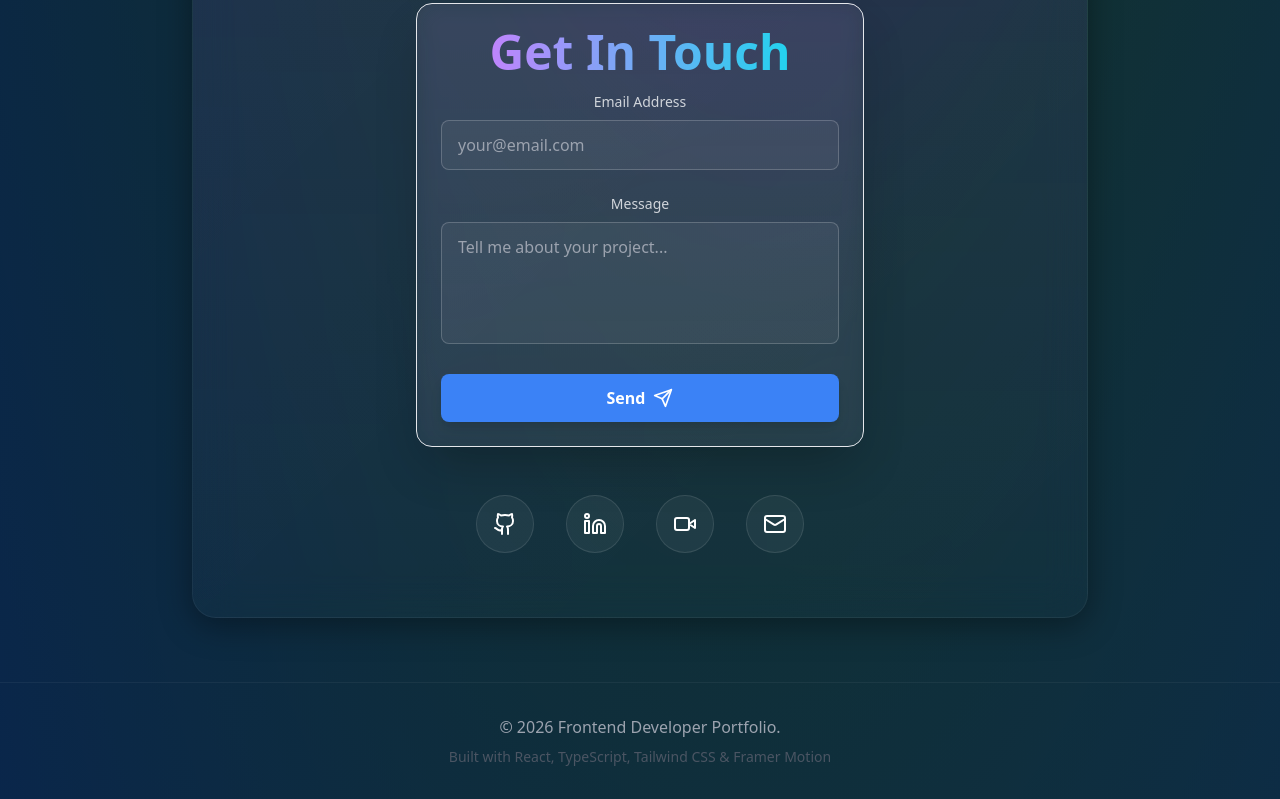
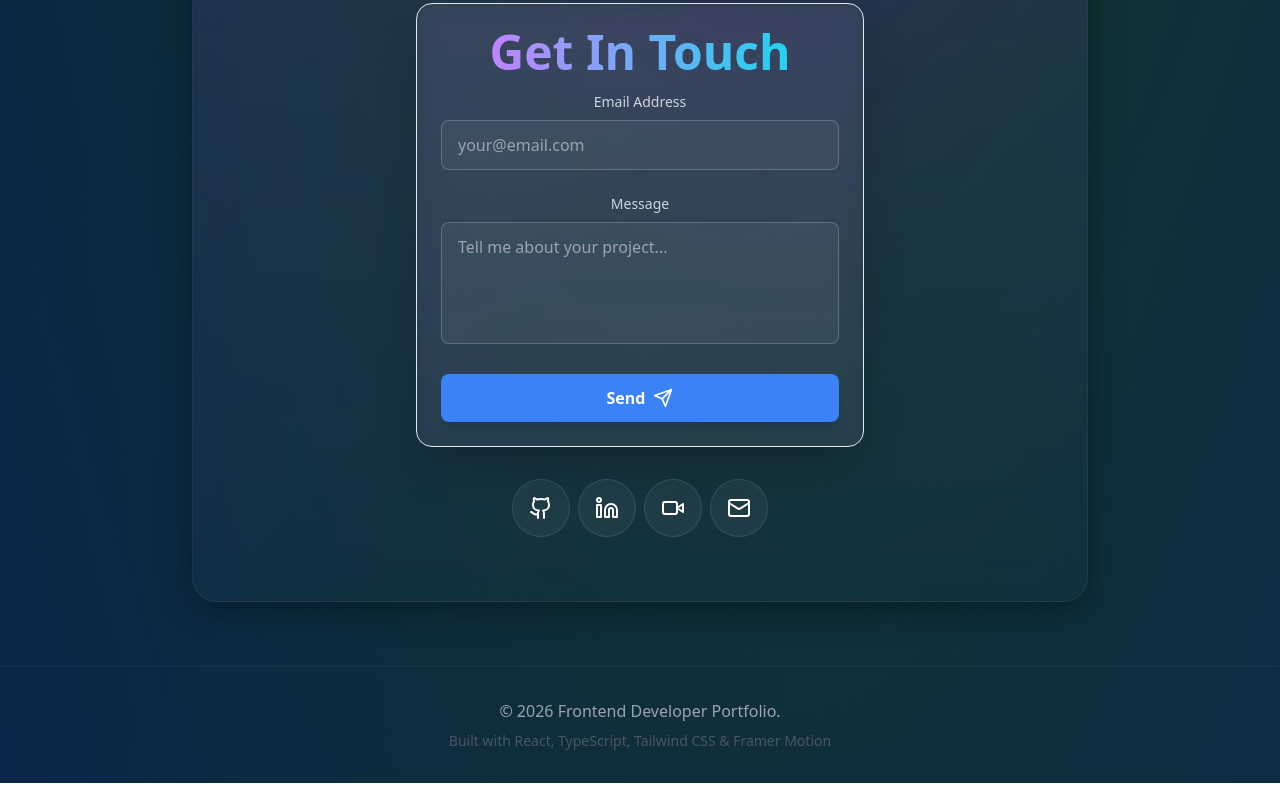
Before and after one commit to Mr-wilz/My_Portfolio, a React (Vite) app: page / in a window 1280 px wide. Shown: the part 4593-5392 px from the top of the page. Built offline with nearby package versions, Linux system fonts and the light colour scheme; the HTML template or start-up script is replaced by a standard one.

Commit message:
links fix

```diff
--- a/src/App.tsx
+++ b/src/App.tsx
@@ -92,9 +92,9 @@ function App() {
                   <p className="text-xl text-text-secondary mb-8 leadiong-relaxed max-w-lg">
                     I craft high-performance web experiences with{" "}
                     <span className="text-white font-semibold">React</span>,{" "}
-                    <span className="text-white font-semibold">TypeScript</span>,{" "}
-                    <span className="text-white font-semibold">Next.js</span>
-                    , and modern UI libraries. Let's turn ideas into reality.
+                    <span className="text-white font-semibold">TypeScript</span>
+                    , <span className="text-white font-semibold">Next.js</span>,
+                    and modern UI libraries. Let's turn ideas into reality.
                   </p>
 
                   {/* CTA Buttons */}
@@ -306,16 +306,16 @@ function App() {
                 <ContactForm />
 
                 {/* Social Links Footer */}
-                <div className="flex justify-center space-x-6 mt-12 flex-wrap gap-2 items-center">
+                <div className="flex justify-center items-center flex-wrap mt-8  gap-2">
                   {[
                     {
                       icon: Github,
-                      href: "https://github.com",
+                      href: "https://github.com/mr-wilz",
                       label: "GitHub",
                     },
                     {
                       icon: Linkedin,
-                      href: "https://linkedin.com",
+                      href: "https://www.linkedin.com/in/mrwilz111/",
                       label: "LinkedIn",
                     },
                     {
```
